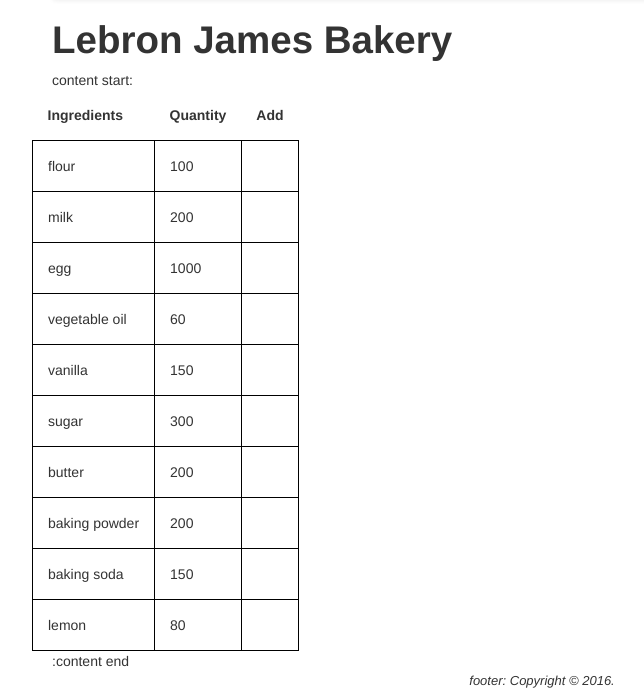
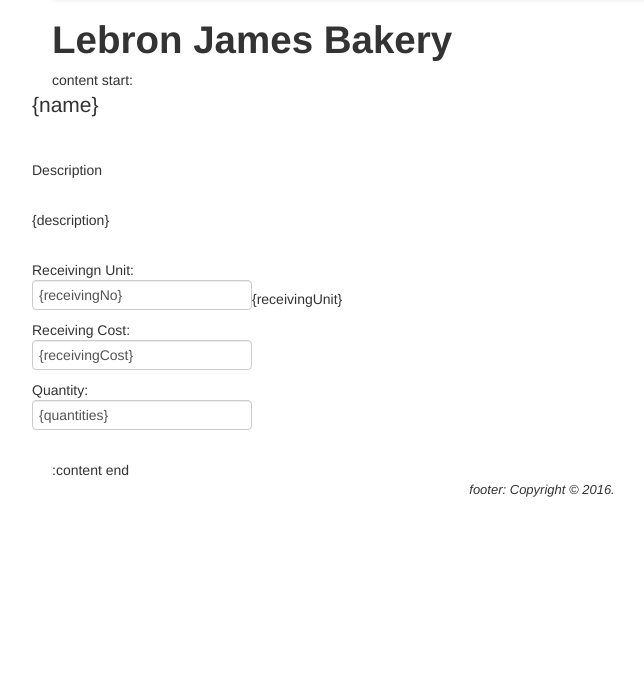
Before and after one commit to lebron-james-bakery/frontend-bakery, a CodeIgniter app: page /database/index.php/receiving/index in a window 1280 px wide. Shown: the part 106-800 px from the top of the page, without its empty margins (118-762 px from the left). Run offline with CodeIgniter, Linux system fonts and the light colour scheme.

Commit message:
add subcontroller inventory
Signed-off-by: Tracy <tracycuiliu815@gmail.com>

```diff
--- a/application/config/routes.php
+++ b/application/config/routes.php
@@ -53,3 +53,4 @@ $route['default_controller'] = 'welcome';
 $route['404_override'] = '';
 $route['translate_uri_dashes'] = FALSE;
 $route['production/.*'] = 'Recipe';
+$route['receiving/.*'] = 'Inventory';
--- /dev/null
+++ b/application/controllers/Inventory.php
@@ -0,0 +1,34 @@
+<?php
+
+defined('BASEPATH') OR exit('No direct script access allowed');
+//$uri = $_SERVER["REQUEST_URI"];
+//echo (int)substr($uri, 12);
+class Inventory extends Application
+{
+	function __construct()
+	{
+		parent::__construct();
+	}
+
+	/**
+	 * Homepage for our app
+	 */
+	public function index()
+	{
+		// this is the view we want shown
+		$this->data['pagebody'] = 'Inventory_view';
+
+		// build one item, to pass on to our view
+		$record = $this->supplies->get($this->getID($_SERVER["REQUEST_URI"]));
+        $this->data = array_merge($this->data, $record);
+        //echo $_SERVER["REQUEST_URI"];
+		$this->render();
+	}
+
+	/**
+	 * Return the item id
+	 */
+	function getID($str){
+		return (int)substr($str, 11);
+	}
+}
--- a/application/controllers/Receiving.php
+++ b/application/controllers/Receiving.php
@@ -21,7 +21,7 @@ class Receiving extends Application
 		$items = array ();
 		foreach ($source as $record)
 		{
-			$items[] = array ('name' => $record['name'], 'unit' => $record['unit']);
+			$items[] = array ('name' => $record['name'], 'receivingNo' => $record['receivingNo'],  'href' => $record['where']);
 		}
 		$this->data['items'] = $items;
 
--- a/application/models/Supplies.php
+++ b/application/models/Supplies.php
@@ -11,16 +11,16 @@ class Supplies extends CI_Model {
 
 	// The data comes from http://www.quotery.com/top-100-funny-quotes-of-all-time/?PageSpeed=noscript
 	var $data = array(
-		array('id' => '1', 'name' => 'flour', 'unit' => '100'),
-        array('id' => '2', 'name' => 'milk', 'unit' => '200'),
-        array('id' => '3', 'name' => 'egg', 'unit' => '1000'),
-        array('id' => '4', 'name' => 'vegetable oil', 'unit' => '60'),
-        array('id' => '5', 'name' => 'vanilla', 'unit' => '150'),
-        array('id' => '6', 'name' => 'sugar', 'unit' => '300'),
-        array('id' => '7', 'name' => 'butter', 'unit' => '200'),
-        array('id' => '8', 'name' => 'baking powder', 'unit' => '200'),
-        array('id' => '9', 'name' => 'baking soda', 'unit' => '150'),
-        array('id' => '9', 'name' => 'lemon', 'unit' => '80'),
+		array('id' => '1', 'name' => 'flour', 'description' => 'white flour powder', 'receivingNo' => '100', 'receivingUnit' => 'kg', 'receivingCost' => '$12.55', 'quantities' => '50',  'where' => '/receiving/1'),
+        array('id' => '2', 'name' => 'milk', 'description' => 'Silk, fat:0%', 'receivingNo' => '200', 'receivingUnit' => 'L', 'receivingCost' => '4.25', 'quantities' => '50', 'where' => '/receiving/2'),
+        array('id' => '3', 'name' => 'egg', 'description' => 'white and brown', 'receivingNo' => '500', 'receivingUnit' => 'Dozen', 'receivingCost' => '3.25', 'quantities' => '90',  'where' => '/receiving/3'),
+        array('id' => '4', 'name' => 'vegetable oil', 'description' => 'pure, natural', 'receivingNo' => '200', 'receivingUnit' => 'L', 'receivingCost' => '8.25', 'quantities' => '98',  'where' => '/receiving/4'),
+        array('id' => '5', 'name' => 'vanilla', 'description' => 'Yummy vanilla', 'receivingNo' => '200', 'receivingUnit' => 'ml', 'receivingCost' => '4.25', 'quantities' => '47',  'where' => '/receiving/5'),
+        array('id' => '6', 'name' => 'sugar', 'description' => 'So sweet, white, brown', 'receivingNo' => '200', 'receivingUnit' => 'kg', 'receivingCost' => '1.25', 'quantities' => '50',  'where' => '/receiving/6'),
+        array('id' => '7', 'name' => 'butter', 'description' => 'Used for bakery, 0% fat.', 'receivingNo' => '300', 'receivingUnit' => 'g', 'receivingCost' => '6.50', 'quantities' => '77',  'where' => '/receiving/7'),
+        array('id' => '8', 'name' => 'baking powder', 'description' => 'For bakery,', 'receivingNo' => '100', 'receivingUnit' => 'kg', 'receivingCost' => '2.38', 'quantities' => '20',  'where' => '/receiving/8'),
+        array('id' => '9', 'name' => 'baking soda',  'description' => 'For bakery', 'receivingNo' => '100', 'receivingUnit' => 'g', 'receivingCost' => '1.50', 'quantities' => '33',  'where' => '/receiving/9'),
+        array('id' => '10','name' => 'lemon', 'description' => 'Big, Yummy', 'receivingNo' => '100', 'receivingUnit' => 'kg', 'receivingCost' => '2.95', 'quantities' => '76',  'where' => '/receiving/10'),
 
 	);
 
--- /dev/null
+++ b/application/views/Inventory_view.php
@@ -0,0 +1,16 @@
+<div class="row">
+    <form>
+        <p class="lead">{name}</p><br>
+        <p class="text-left">Description</p><br/>
+        <p class="text-left">{description}</p><br/>
+
+        Receivingn Unit: <br/>
+        <input type="text" name="unit" value="{receivingNo}">{receivingUnit}<br/>
+        Receiving Cost: <br/>
+        <input type="text" name="cost" value="{receivingCost}"><br/>
+        Quantity: <br/>
+        <input type="text" name="cost" value="{quantities}"><br/>
+
+    </form>
+
+</div>
--- a/application/views/receiving_view.php
+++ b/application/views/receiving_view.php
@@ -1,15 +1,15 @@
 <div class="row">
         <table class = "ingredient">
             <tr>
-                <th>Ingredients</th>
-                <th>Quantity</th>
-                <th>Add</th>
+                <th>Item</th>
+                <th>Receiving Unit</th>
+                <th>Qty</th>
             </tr>
             {items}
             <tr>
-                <td>{name}</td>
-                <td>{unit}</td>
-                <td></td>
+                <td><a href="{href}">{name}</a></td>
+                <td>{receivingNo}</td>
+                <td><button type="button">Add</button></td>
             </tr>
             {/items}
         </table>
```
